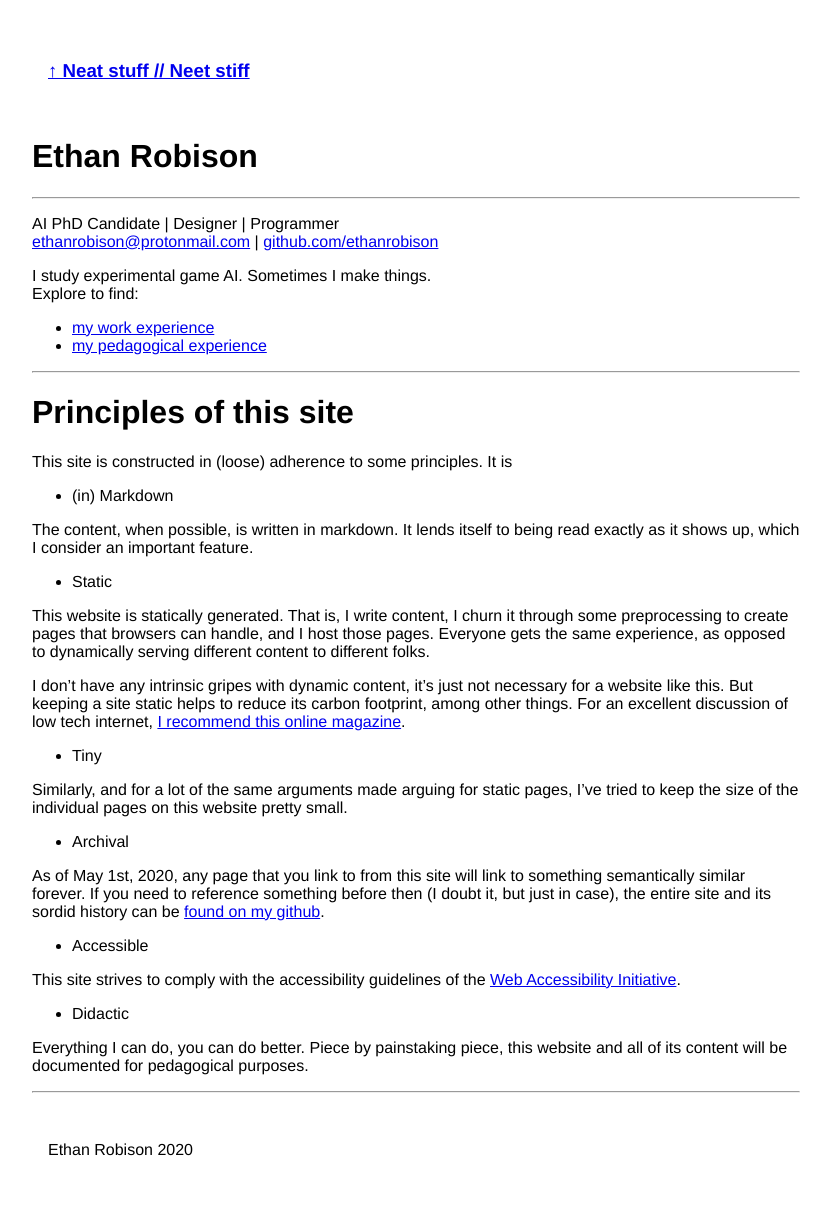
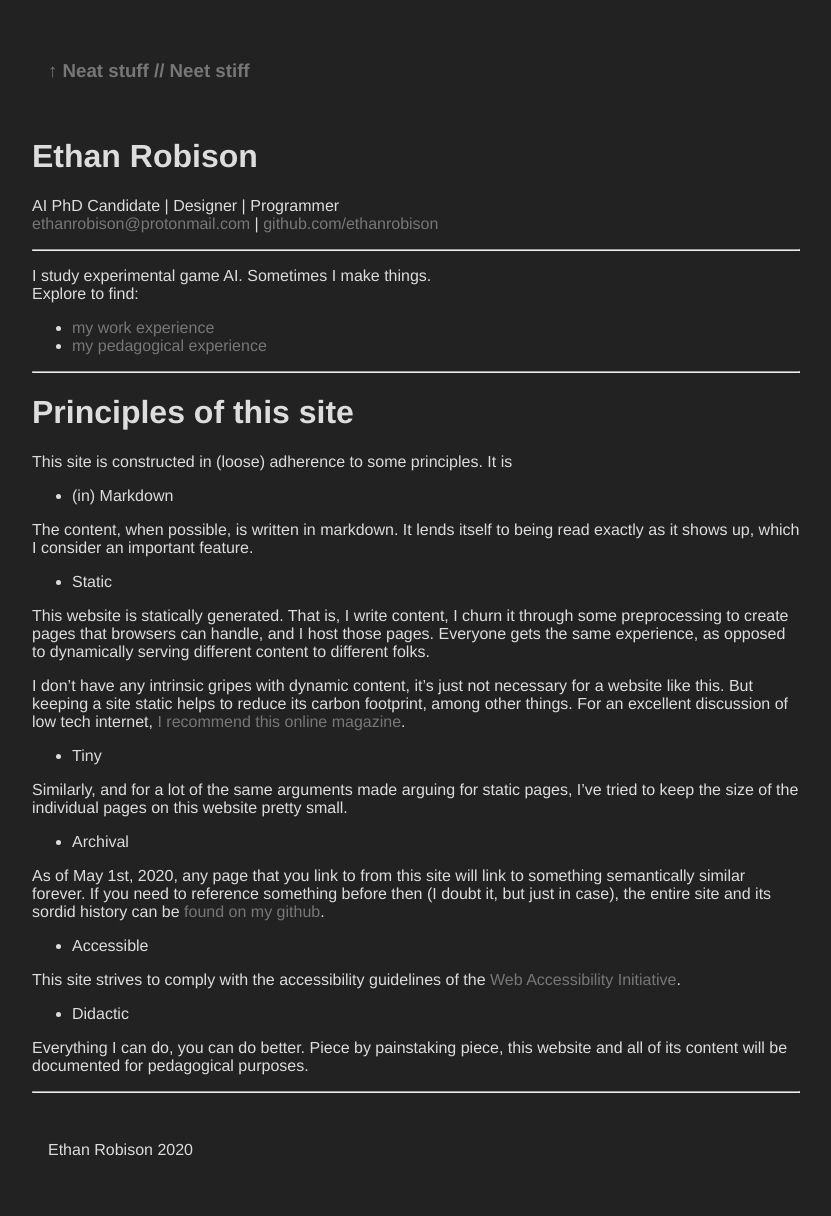
Before and after one commit to ethanCrobison/ethanCrobison.github.io, a Jekyll site: the page built from index.md, in a window 1280 px wide. Shown: the whole page, without its empty margins (96-927 px from the left). Built offline with Jekyll 4.4.1, drawn with Linux system fonts in a browser that asks for light colours.

Commit message:
Change page colors to be more night-friendly
Set the background to a dark gray and the text to a light gray. Change
link decorations.

```diff
--- a/css/page.css
+++ b/css/page.css
@@ -1,13 +1,13 @@
 html {
     font-family: Helvetica, sans-serif;
+    background: #222;
+    color: #ddd;
 }
 
 body {
     width: 60%;
     margin: 2% 10%;
 }
-
-.gray { color: #bbb; }
 
 header {
     padding: 1em;
@@ -20,6 +20,18 @@ footer {
     padding: 1em;
     /* background-color: #f1f1f1; */
 }
+
+a {
+    color: #777;
+    text-decoration: none;
+}
+
+a:hover, a:active {
+    text-decoration: underline;
+}
+
+
+.gray { color: #bbb; }
 
 /* grid layout */
 .column {
--- a/index.md
+++ b/index.md
@@ -3,11 +3,11 @@ layout: home
 title: Ethan Robison
 ---
 
----
-
 AI PhD Candidate \| Designer \| Programmer<br>
 [{{ site.email }}][2] |
 [github.com/{{ site.github_username }}][1]
+
+---
 
 I study experimental game AI. Sometimes I make things.<br>
 Explore to find:
```
